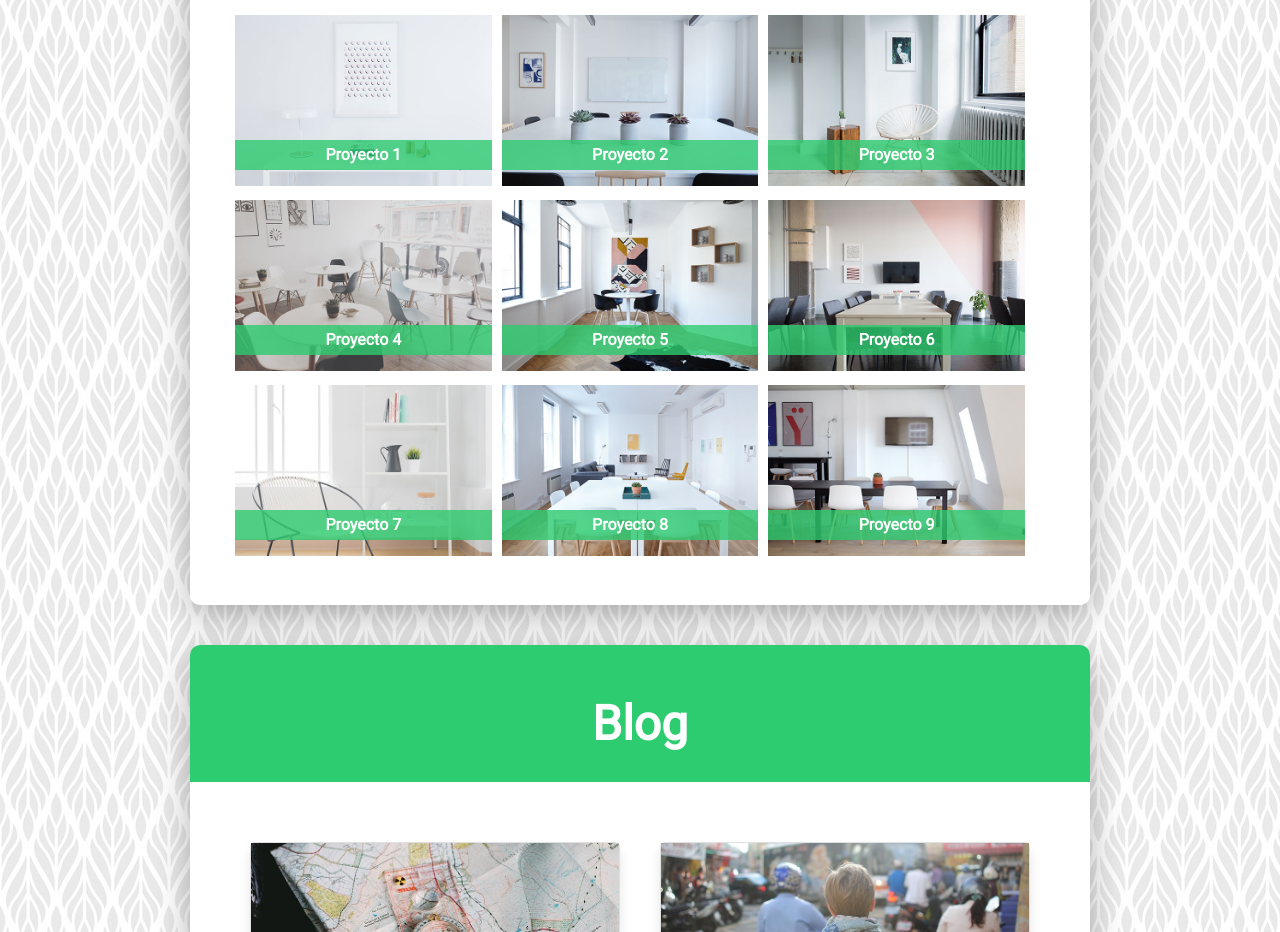
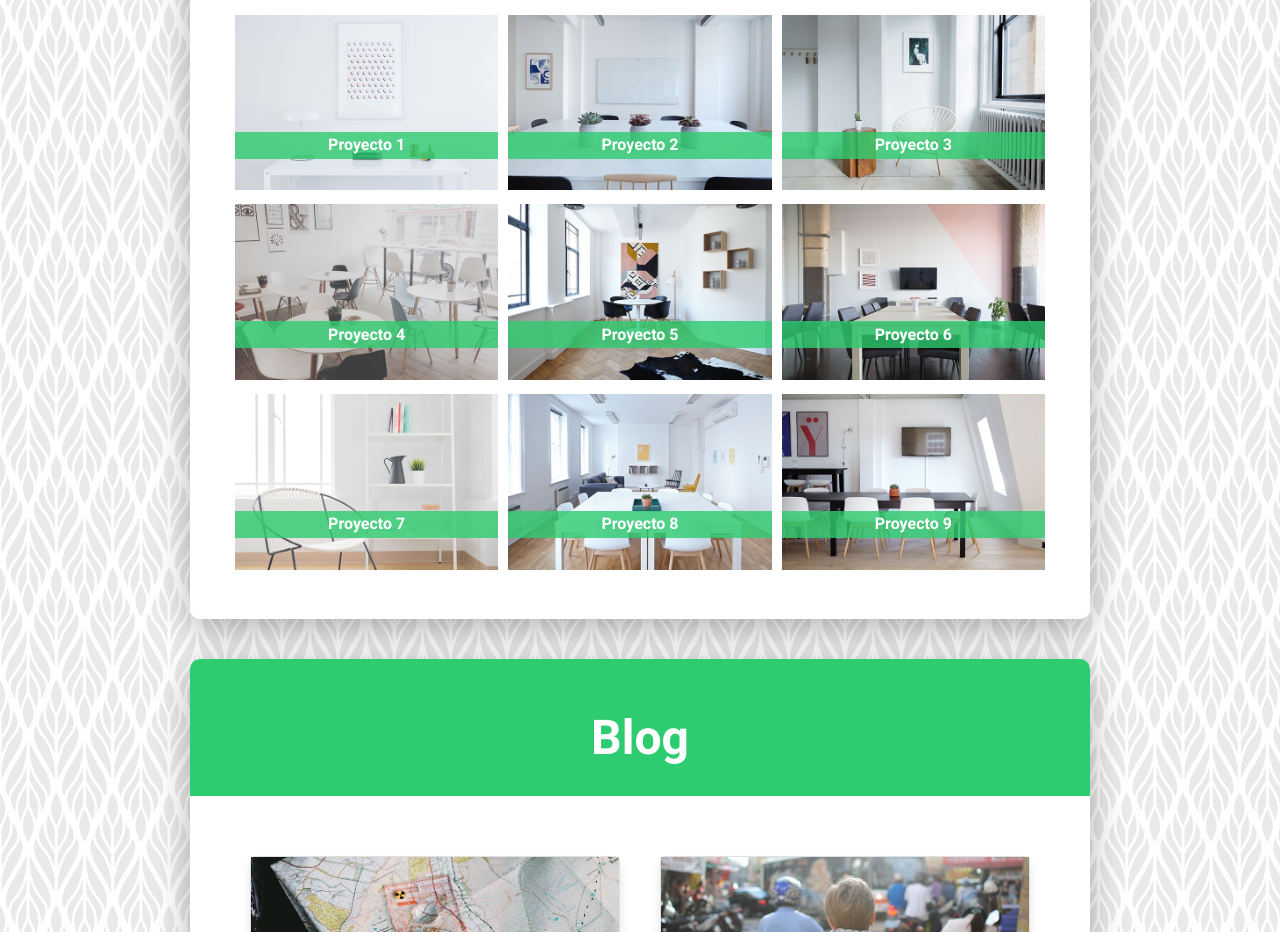
Before and after one commit to ada7matm/responsive, a plain HTML site: page index.html in a window 1280 px wide. Shown: the part 2760-3692 px from the top of the page. Drawn offline with Linux system fonts and the light colour scheme.

Commit message:
Ejercicio responsive terminado

```diff
--- a/index.html
+++ b/index.html
@@ -209,15 +209,15 @@
             </div>
             <div class="card-body">
                 <div class="content-container">
-                    <div class="portfolio-img-box"> <div class="portfolio-description"> Proyecto 1 </div> <img src="img/portfolio/1.jpg" alt="" class="portfolio-img">  </div>
-                    <div class="portfolio-img-box"> <div class="portfolio-description"> Proyecto 2 </div> <img src="img/portfolio/2.jpg" alt="" class="portfolio-img"> </div>
-                    <div class="portfolio-img-box"> <div class="portfolio-description"> Proyecto 3 </div> <img src="img/portfolio/3.jpg" alt="" class="portfolio-img"> </div>
-                    <div class="portfolio-img-box"> <div class="portfolio-description"> Proyecto 4 </div> <img src="img/portfolio/4.jpg" alt="" class="portfolio-img"> </div>
-                    <div class="portfolio-img-box"> <div class="portfolio-description"> Proyecto 5 </div> <img src="img/portfolio/5.jpg" alt="" class="portfolio-img"> </div>
-                    <div class="portfolio-img-box"> <div class="portfolio-description"> Proyecto 6 </div> <img src="img/portfolio/6.jpg" alt="" class="portfolio-img"> </div>
-                    <div class="portfolio-img-box"> <div class="portfolio-description"> Proyecto 7 </div> <img src="img/portfolio/7.jpg" alt="" class="portfolio-img"> </div>
-                    <div class="portfolio-img-box"> <div class="portfolio-description"> Proyecto 8 </div> <img src="img/portfolio/8.jpg" alt="" class="portfolio-img"> </div>
-                    <div class="portfolio-img-box"> <div class="portfolio-description"> Proyecto 9 </div> <img src="img/portfolio/9.jpg" alt="" class="portfolio-img"> </div>
+                    <div class="portfolio-img-box"> <div class="portfolio-description"> <span class="portfolio-text">Proyecto 1</span> </div> <img src="img/portfolio/1.jpg" alt="" class="portfolio-img">  </div>
+                    <div class="portfolio-img-box"> <div class="portfolio-description"> <span class="portfolio-text">Proyecto 2</span> </div> <img src="img/portfolio/2.jpg" alt="" class="portfolio-img"> </div>
+                    <div class="portfolio-img-box"> <div class="portfolio-description"> <span class="portfolio-text">Proyecto 3</span> </div> <img src="img/portfolio/3.jpg" alt="" class="portfolio-img"> </div>
+                    <div class="portfolio-img-box"> <div class="portfolio-description"> <span class="portfolio-text">Proyecto 4</span> </div> <img src="img/portfolio/4.jpg" alt="" class="portfolio-img"> </div>
+                    <div class="portfolio-img-box"> <div class="portfolio-description"> <span class="portfolio-text">Proyecto 5</span> </div> <img src="img/portfolio/5.jpg" alt="" class="portfolio-img"> </div>
+                    <div class="portfolio-img-box"> <div class="portfolio-description"> <span class="portfolio-text">Proyecto 6</span> </div> <img src="img/portfolio/6.jpg" alt="" class="portfolio-img"> </div>
+                    <div class="portfolio-img-box"> <div class="portfolio-description"> <span class="portfolio-text">Proyecto 7</span> </div> <img src="img/portfolio/7.jpg" alt="" class="portfolio-img"> </div>
+                    <div class="portfolio-img-box"> <div class="portfolio-description"> <span class="portfolio-text">Proyecto 8</span> </div> <img src="img/portfolio/8.jpg" alt="" class="portfolio-img"> </div>
+                    <div class="portfolio-img-box"> <div class="portfolio-description"> <span class="portfolio-text">Proyecto 9</span> </div> <img src="img/portfolio/9.jpg" alt="" class="portfolio-img"> </div>
                 </div>
             </div>
         </section>
--- a/style.css
+++ b/style.css
@@ -1,10 +1,13 @@
 @font-face {
     font-family: Roboto;
-    src: url("fonts/Roboto-Regular.ttf")
+    src: url("fonts/Roboto-Regular.ttf");
+    font-weight: normal;
 }
+
 @font-face {
-    font-family: Roboto-Bold;
-    src: url("fonts/Roboto-Bold.ttf")
+    font-family: Roboto;
+    src: url("fonts/Roboto-Bold.ttf");
+    font-weight: bold;
 }
 
 body {
@@ -151,7 +154,7 @@ body {
 
 .timeline-container {
     float: left;
-    width: 380px;
+    width: calc(100%/2 - 20px);
     padding: 0 10px;
 }
 
@@ -279,7 +282,7 @@ body {
 */
 
 .portfolio-img-box {
-    width: calc(800px / 3 - 10px);
+    width: calc(100% / 3 - 10px);
     margin: 5px;
     float: left;
     position: relative;
@@ -293,14 +296,22 @@ body {
 
 .portfolio-description {
     width: 100%;
-    height: 20px;
+    height: 15%;
     background: rgba(46, 204, 112, 0.8);
     position: absolute;
-    top: 125px;
+    top: 65%;
+}
+
+.portfolio-text {
+    width: 100%;
+    font-size: 16px;
+    line-height: 16px;
+    position: absolute;
+    top: 50%;
+    transform: translateY(-8px);
+    color: #FFF;
+    font-weight: bold;
     text-align: center;
-    font-weight: bold;
-    color: #FFF;
-    padding: 5px 0;
 }
 
 /*
@@ -463,9 +474,8 @@ body {
     }
 
     .timeline-container {
-        float: left;
         width: 100%;
-        padding: 0 10px;
+        padding: 0;
     }
 
     .timeline-item {
@@ -508,15 +518,7 @@ body {
     }
 
     .portfolio-description {
-        width: 100%;
-        height: 40px;
-        background: rgba(46, 204, 112, 0.8);
-        position: absolute;
-        bottom: 30px;
-        text-align: center;
-        font-weight: bold;
-        color: #FFF;
-        padding: 5px 0;
+        height: 10%;
     }
 
     .blog-post {
@@ -546,4 +548,8 @@ body {
         margin: calc(30% / 2);
     }
 
+    .portfolio-description {
+        height: 15%;
+    }
+
 }
```
